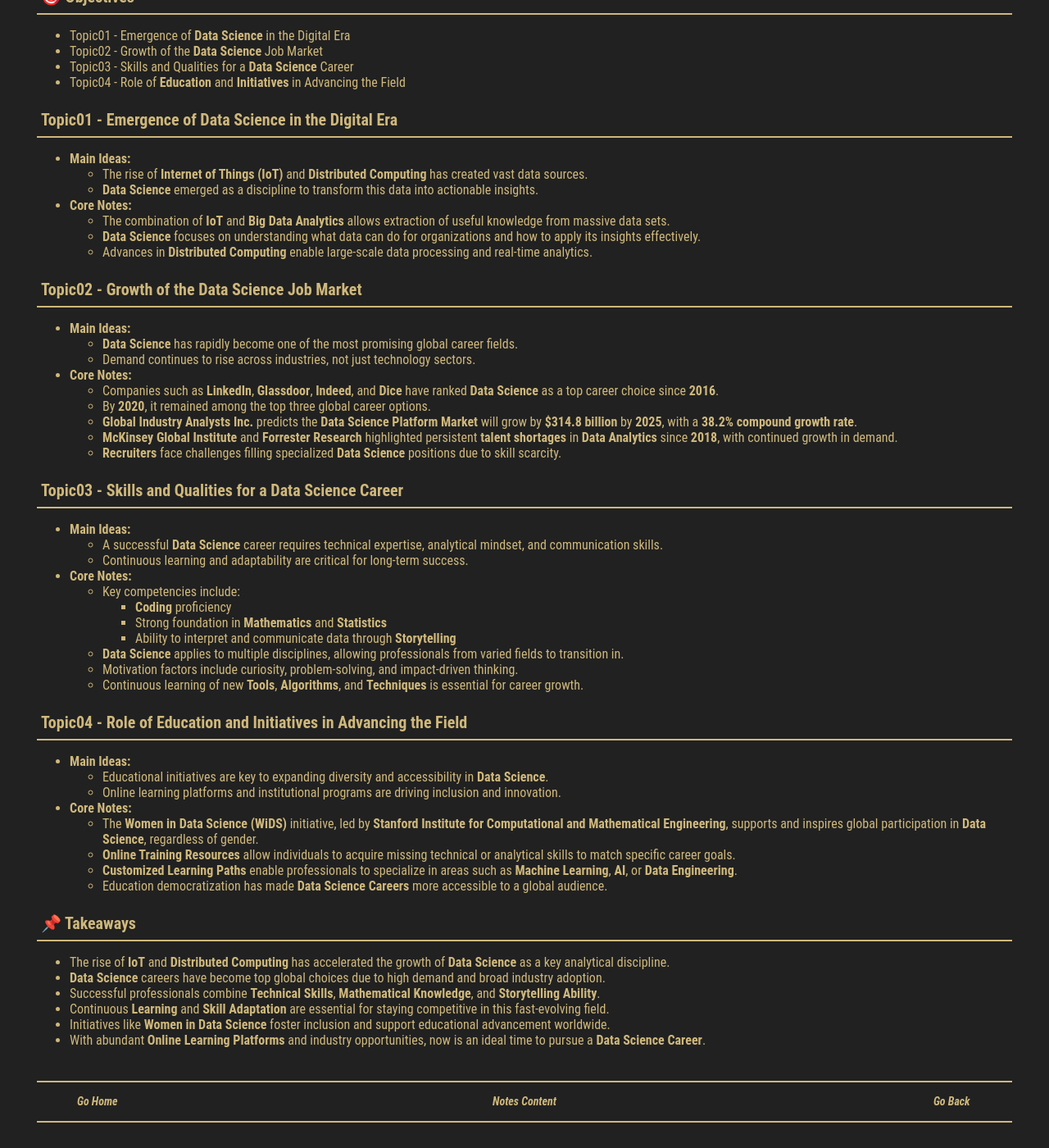
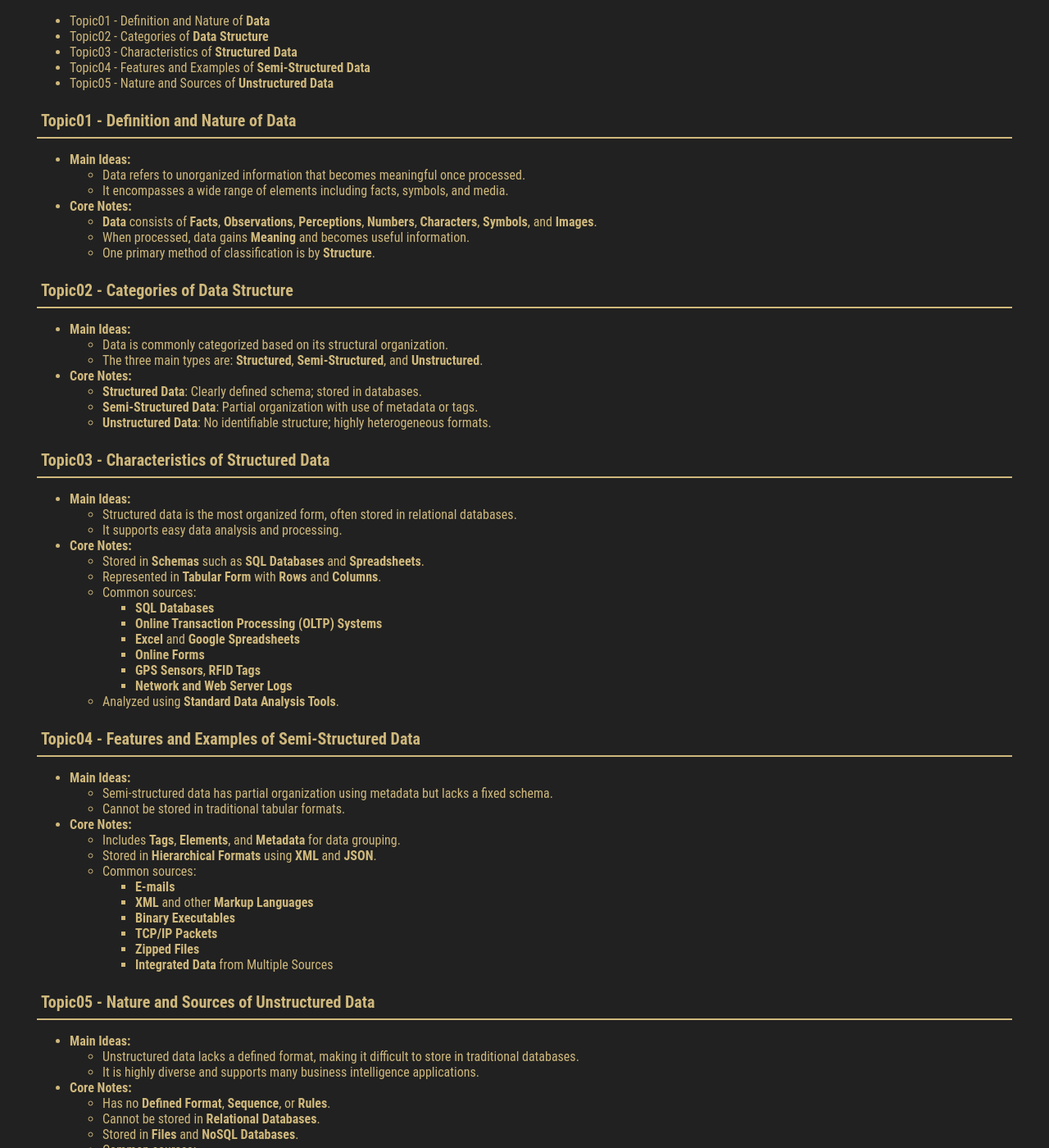
Before and after one commit to milanfx/milanfx.github.io, a Jekyll site: the page built from test.md, in a window 1280 px wide and 1400 px high, scrolled down 261 px. Shown: the whole window at 82% size. Built offline with Jekyll 4.4.1, drawn with Linux system fonts in a browser that asks for light colours; our own code applies the rules of GitHub Pages for plain Markdown files; some of the changed text lies outside the part shown.

Commit message:
Update test.md

```diff
--- a/test.md
+++ b/test.md
@@ -3,65 +3,88 @@ layout: page
 permalink: /DE01M01/
 ---
 
-# 🧩 Summary - Career Trends and Opportunities in Data Science
+## Note:
 
 ### 🎯 Objectives
-- Topic01 - Emergence of **Data Science** in the Digital Era
-- Topic02 - Growth of the **Data Science** Job Market
-- Topic03 - Skills and Qualities for a **Data Science** Career
-- Topic04 - Role of **Education** and **Initiatives** in Advancing the Field
+- Topic01 - Definition and Nature of **Data**
+- Topic02 - Categories of **Data Structure**
+- Topic03 - Characteristics of **Structured Data**
+- Topic04 - Features and Examples of **Semi-Structured Data**
+- Topic05 - Nature and Sources of **Unstructured Data**
 
-### Topic01 - Emergence of **Data Science** in the Digital Era
+### Topic01 - Definition and Nature of Data
 - **Main Ideas:**
-  - The rise of **Internet of Things (IoT)** and **Distributed Computing** has created vast data sources.
-  - **Data Science** emerged as a discipline to transform this data into actionable insights.
+  - Data refers to unorganized information that becomes meaningful once processed.
+  - It encompasses a wide range of elements including facts, symbols, and media.
 
 - **Core Notes:**
-  - The combination of **IoT** and **Big Data Analytics** allows extraction of useful knowledge from massive data sets.
-  - **Data Science** focuses on understanding what data can do for organizations and how to apply its insights effectively.
-  - Advances in **Distributed Computing** enable large-scale data processing and real-time analytics.
+  - **Data** consists of **Facts**, **Observations**, **Perceptions**, **Numbers**, **Characters**, **Symbols**, and **Images**.
+  - When processed, data gains **Meaning** and becomes useful information.
+  - One primary method of classification is by **Structure**.
 
-### Topic02 - Growth of the **Data Science** Job Market
+### Topic02 - Categories of Data Structure
 - **Main Ideas:**
-  - **Data Science** has rapidly become one of the most promising global career fields.
-  - Demand continues to rise across industries, not just technology sectors.
+  - Data is commonly categorized based on its structural organization.
+  - The three main types are: **Structured**, **Semi-Structured**, and **Unstructured**.
 
 - **Core Notes:**
-  - Companies such as **LinkedIn**, **Glassdoor**, **Indeed**, and **Dice** have ranked **Data Science** as a top career choice since **2016**.
-  - By **2020**, it remained among the top three global career options.
-  - **Global Industry Analysts Inc.** predicts the **Data Science Platform Market** will grow by **$314.8 billion** by **2025**, with a **38.2% compound growth rate**.
-  - **McKinsey Global Institute** and **Forrester Research** highlighted persistent **talent shortages** in **Data Analytics** since **2018**, with continued growth in demand.
-  - **Recruiters** face challenges filling specialized **Data Science** positions due to skill scarcity.
+  - **Structured Data**: Clearly defined schema; stored in databases.
+  - **Semi-Structured Data**: Partial organization with use of metadata or tags.
+  - **Unstructured Data**: No identifiable structure; highly heterogeneous formats.
 
-### Topic03 - Skills and Qualities for a **Data Science** Career
+### Topic03 - Characteristics of Structured Data
 - **Main Ideas:**
-  - A successful **Data Science** career requires technical expertise, analytical mindset, and communication skills.
-  - Continuous learning and adaptability are critical for long-term success.
+  - Structured data is the most organized form, often stored in relational databases.
+  - It supports easy data analysis and processing.
 
 - **Core Notes:**
-  - Key competencies include:
-    - **Coding** proficiency
-    - Strong foundation in **Mathematics** and **Statistics**
-    - Ability to interpret and communicate data through **Storytelling**
-  - **Data Science** applies to multiple disciplines, allowing professionals from varied fields to transition in.
-  - Motivation factors include curiosity, problem-solving, and impact-driven thinking.
-  - Continuous learning of new **Tools**, **Algorithms**, and **Techniques** is essential for career growth.
+  - Stored in **Schemas** such as **SQL Databases** and **Spreadsheets**.
+  - Represented in **Tabular Form** with **Rows** and **Columns**.
+  - Common sources:
+    - **SQL Databases**
+    - **Online Transaction Processing (OLTP) Systems**
+    - **Excel** and **Google Spreadsheets**
+    - **Online Forms**
+    - **GPS Sensors**, **RFID Tags**
+    - **Network and Web Server Logs**
+  - Analyzed using **Standard Data Analysis Tools**.
 
-### Topic04 - Role of **Education** and **Initiatives** in Advancing the Field
+### Topic04 - Features and Examples of Semi-Structured Data
 - **Main Ideas:**
-  - Educational initiatives are key to expanding diversity and accessibility in **Data Science**.
-  - Online learning platforms and institutional programs are driving inclusion and innovation.
+  - Semi-structured data has partial organization using metadata but lacks a fixed schema.
+  - Cannot be stored in traditional tabular formats.
 
 - **Core Notes:**
-  - The **Women in Data Science (WiDS)** initiative, led by **Stanford Institute for Computational and Mathematical Engineering**, supports and inspires global participation in **Data Science**, regardless of gender.
-  - **Online Training Resources** allow individuals to acquire missing technical or analytical skills to match specific career goals.
-  - **Customized Learning Paths** enable professionals to specialize in areas such as **Machine Learning**, **AI**, or **Data Engineering**.
-  - Education democratization has made **Data Science Careers** more accessible to a global audience.
+  - Includes **Tags**, **Elements**, and **Metadata** for data grouping.
+  - Stored in **Hierarchical Formats** using **XML** and **JSON**.
+  - Common sources:
+    - **E-mails**
+    - **XML** and other **Markup Languages**
+    - **Binary Executables**
+    - **TCP/IP Packets**
+    - **Zipped Files**
+    - **Integrated Data** from Multiple Sources
+
+### Topic05 - Nature and Sources of Unstructured Data
+- **Main Ideas:**
+  - Unstructured data lacks a defined format, making it difficult to store in traditional databases.
+  - It is highly diverse and supports many business intelligence applications.
+
+- **Core Notes:**
+  - Has no **Defined Format**, **Sequence**, or **Rules**.
+  - Cannot be stored in **Relational Databases**.
+  - Stored in **Files** and **NoSQL Databases**.
+  - Common sources:
+    - **Web Pages**
+    - **Social Media Feeds**
+    - **Images** (e.g., **JPEG**, **GIF**, **PNG**)
+    - **Videos** and **Audio Files**
+    - **Documents**, **PDFs**, **PowerPoint Presentations**
+    - **Media Logs**, **Surveys**
 
 ### 📌 Takeaways
-- The rise of **IoT** and **Distributed Computing** has accelerated the growth of **Data Science** as a key analytical discipline.
-- **Data Science** careers have become top global choices due to high demand and broad industry adoption.
-- Successful professionals combine **Technical Skills**, **Mathematical Knowledge**, and **Storytelling Ability**.
-- Continuous **Learning** and **Skill Adaptation** are essential for staying competitive in this fast-evolving field.
-- Initiatives like **Women in Data Science** foster inclusion and support educational advancement worldwide.
-- With abundant **Online Learning Platforms** and industry opportunities, now is an ideal time to pursue a **Data Science Career**.
+- **Data** becomes meaningful through **Processing** and exists in various forms.
+- Categorizing data as **Structured**, **Semi-Structured**, or **Unstructured** helps determine its storage and analysis method.
+- **Structured Data** is organized, easily analyzed, and typically stored in **Relational Databases**.
+- **Semi-Structured Data** uses **Tags** and **Metadata** for partial organization and is suited for **Hierarchical Storage** like **XML** and **JSON**.
+- **Unstructured Data** is highly varied, lacks formal organization, and often requires **NoSQL Databases** or **Manual Analysis** for interpretation.
```
